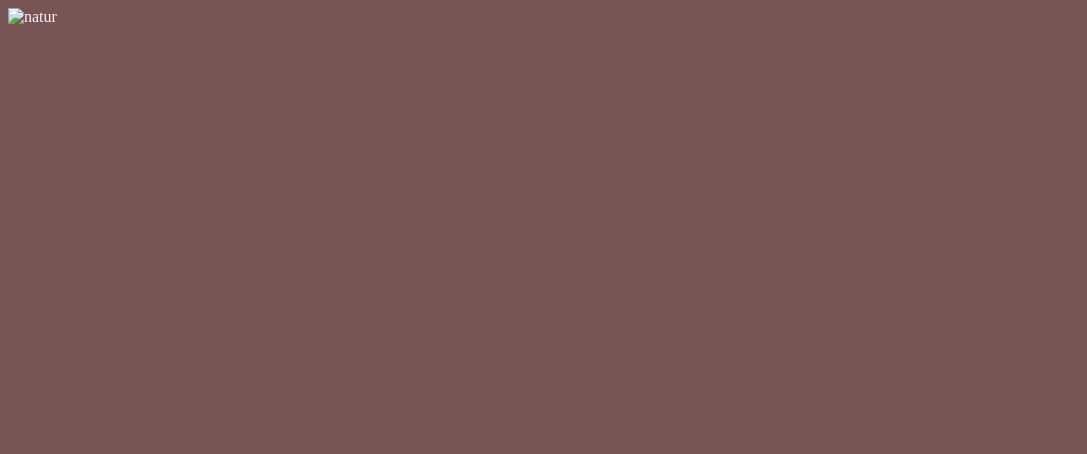
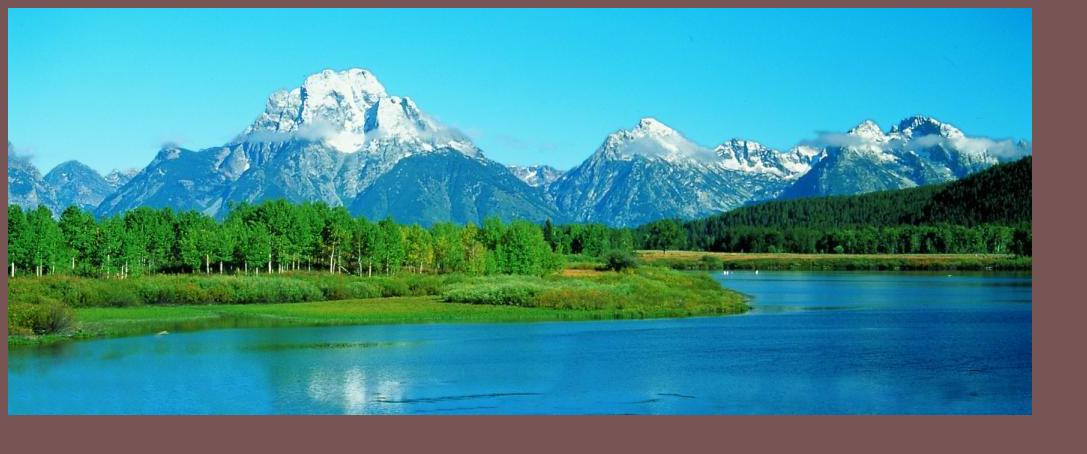
Before and after one commit to Gert1337/CO-OP-TEST-, a plain HTML site: page index.html in a window 1280 px wide. Shown: the whole page, without its empty margins (0-1087 px from the left). Drawn offline with Linux system fonts and the light colour scheme; the site is published under a folder, as on GitHub Pages, so addresses that start at the root find nothing.

Commit message:
link
opdateret

```diff
--- a/index.html
+++ b/index.html
@@ -7,7 +7,7 @@
   </head>
   <body>
 
-    <img src="/img/450619.501.jpg" alt="natur">
+    <img src="co-op-test-/img/450619.501.jpg" alt="natur">
 
   </body>
 </html>
```
